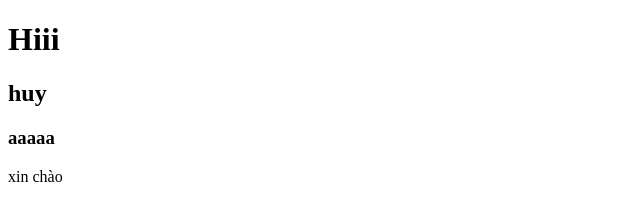
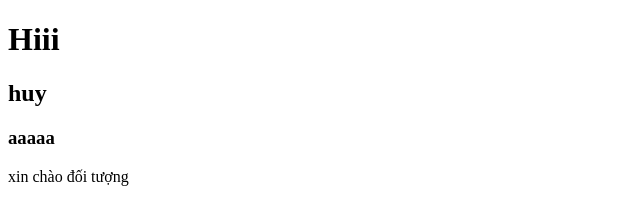
Before and after one commit to quanghuy-811/test, a plain HTML site: page index.html in a window 1280 px wide. Shown: the full height of the page, 0-640 px from the left. Drawn offline with Linux system fonts and the light colour scheme.

Commit message:
test2 commit

```diff
--- a/index.html
+++ b/index.html
@@ -9,6 +9,6 @@
     <h1>Hiii</h1>
     <h2>huy</h2>
     <h3>aaaaa</h3>
-    <p>xin chào</p>
+    <p>xin chào đối tượng</p>
   </body>
 </html>
```
